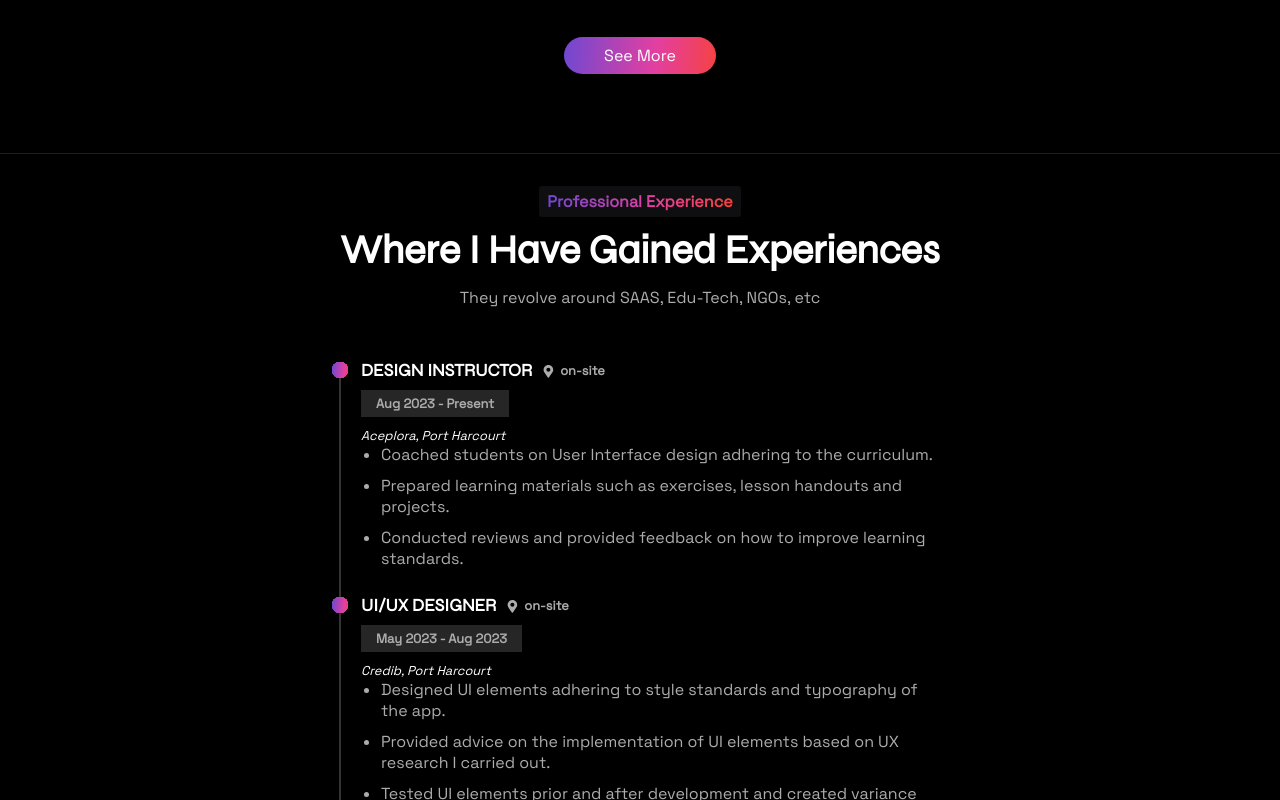
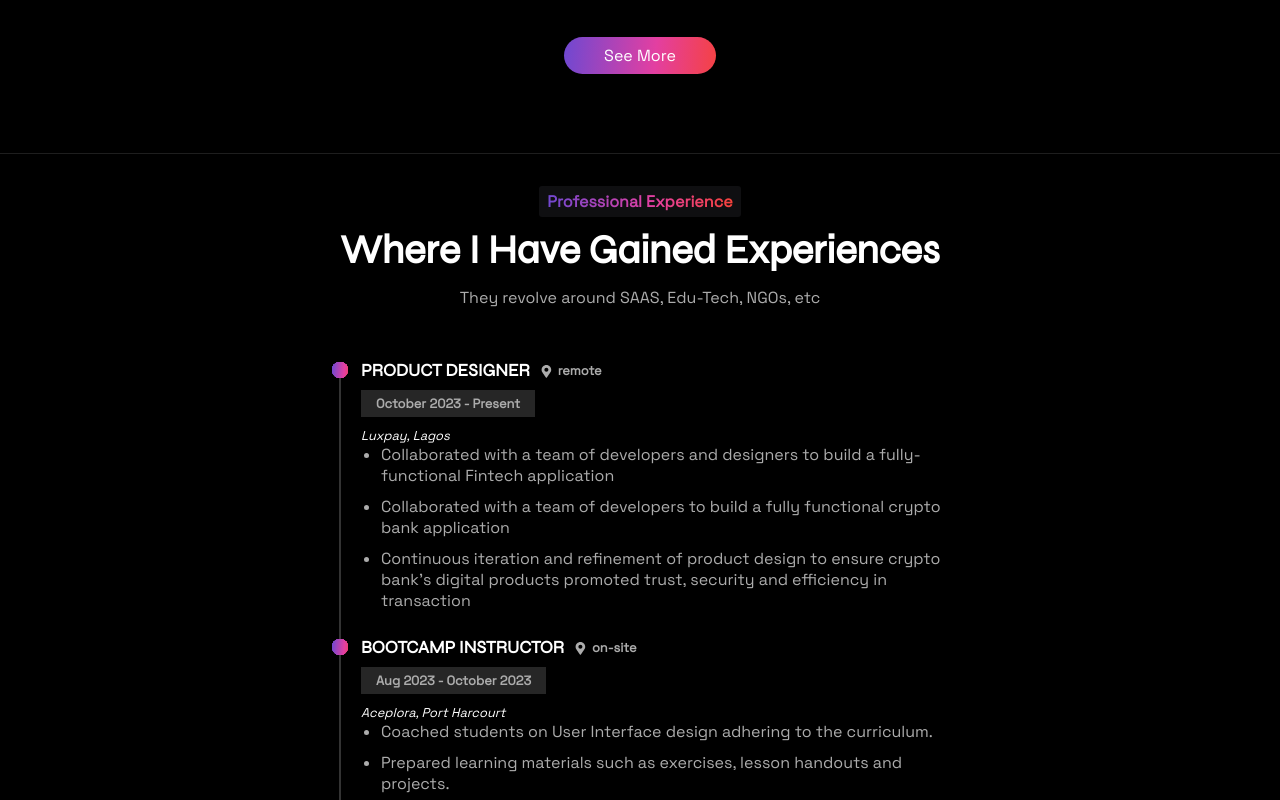
Before and after one commit to PromiseUdo/veraerumaka, a React (Create React App) app: page / in a window 1280 px wide. Shown: the part 2000-2800 px from the top of the page. Built offline with nearby package versions, Linux system fonts and the light colour scheme.

Commit message:
job update

```diff
--- a/src/components/Experience.jsx
+++ b/src/components/Experience.jsx
@@ -6,9 +6,22 @@ import { useEffect, useRef } from "react";
 const work_experience = [
   {
     id: 1,
-    job_title: "Design Instructor",
+    job_title: "Product Designer",
+    company_name: "Luxpay",
+    duration: "October 2023 - Present",
+    city: "Lagos",
+    descriptions: [
+      "Collaborated with a team of developers and designers to build a fully-functional Fintech application",
+      "Collaborated with a team of developers to build a fully functional crypto bank application",
+      "Continuous iteration and refinement of product design to ensure crypto bank’s digital products promoted trust, security and efficiency in transaction",
+    ],
+    job_type: "remote",
+  },
+  {
+    id: 1,
+    job_title: "Bootcamp Instructor",
     company_name: "Aceplora",
-    duration: "Aug 2023 - Present",
+    duration: "Aug 2023 - October 2023",
     city: "Port Harcourt",
     descriptions: [
       "Coached students on User Interface design adhering to the curriculum.",
--- a/src/components/Intro.jsx
+++ b/src/components/Intro.jsx
@@ -50,7 +50,7 @@ const Intro = () => {
               <span> Hire Me</span>
             </motion.button>
           </Link>
-          <a href="/resume/vera_erumaka_cv.pdf" download>
+          <a href="/resume/Erumaka_Vera_Uchenna_Resume.pdf" download>
             <motion.button whileTap={{ scale: 0.85 }} className={styles.resume}>
               <img className={styles.btnImg} src={DownloadIcon} alt="hire me" />
               <span> Download CV</span>
```
Also changed, not shown: 2 other files (tests, documents, lock files or other folders).
